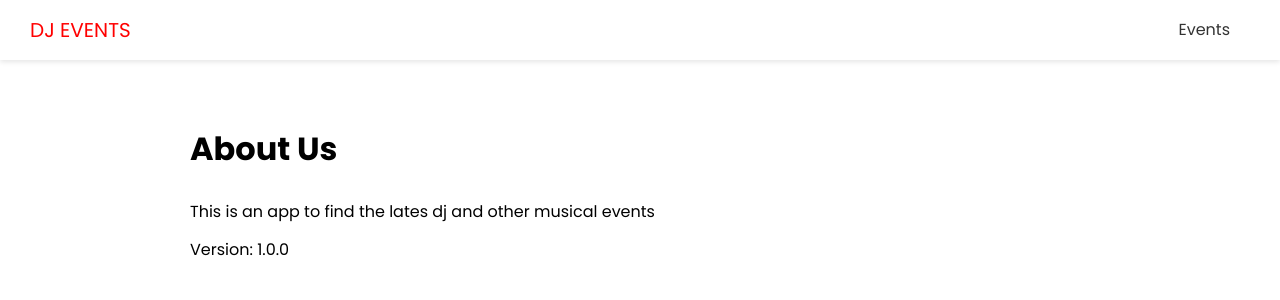
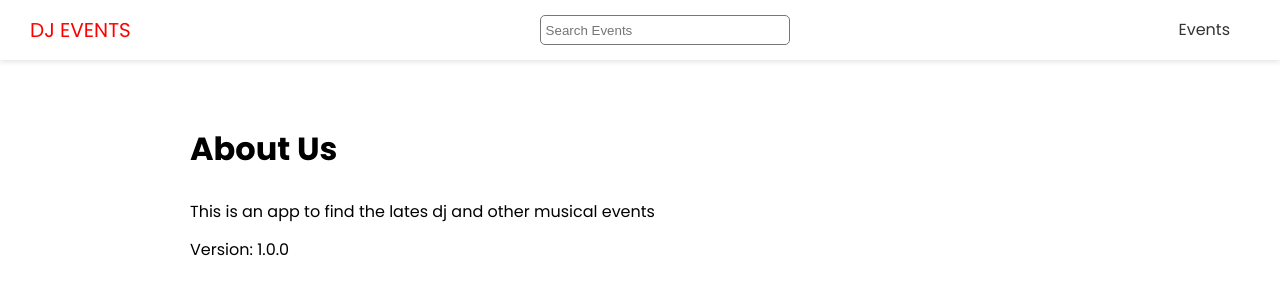
Before and after one commit to EbrahimHeydari/dj-events-frontend, a Next.js app: page /about in a window 1280 px wide. Shown: the top 300 px of the page. Built offline with nearby package versions, Linux system fonts and the light colour scheme.

Commit message:
5-3. Search Component

```diff
--- a/components/Header.js
+++ b/components/Header.js
@@ -1,5 +1,6 @@
 import Link from 'next/link'
 import styles from '@/styles/Header.module.css'
+import Search from './Search'
 
 export default function Header() {
   return (
@@ -9,6 +10,8 @@
           <a>DJ Events</a>
         </Link>
       </div>
+
+      <Search/>
 
       <nav>
         <ul>
--- /dev/null
+++ b/components/Search.js
@@ -0,0 +1,28 @@
+import styles from '@/styles/Search.module.css'
+import { useRouter } from 'next/router'
+import { useState } from 'react'
+
+const Search = () => {
+  const [term, setTerm] = useState('')
+  const router = useRouter()
+
+  const handleSubmit = (e) => {
+    e.preventDefault()
+    router.push(`/events/search?term=${term}`)
+    setTerm('')
+  }
+
+  return (
+    <div className={styles.search}>
+      <form onSubmit={handleSubmit}>
+        <input
+          type="text"
+          value={term}
+          placeholder="Search Events"
+          onChange={e => setTerm(e.target.value)} />
+      </form>
+    </div>
+  )
+}
+
+export default Search
--- /dev/null
+++ b/styles/Search.module.css
@@ -0,0 +1,7 @@
+.search input {
+  width: 250px;
+  height: 30px;
+  padding: 5px;
+  border: 1px solid #777;
+  border-radius: 5px;
+}
```
